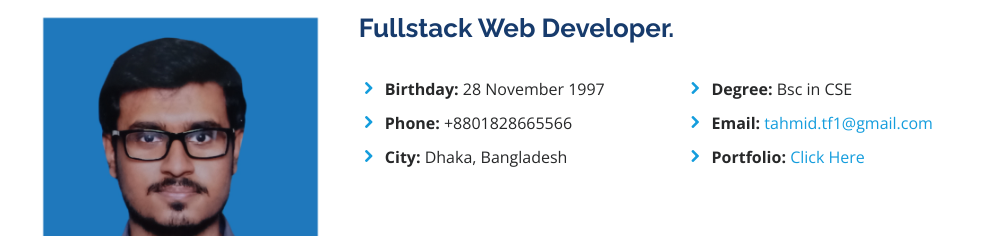
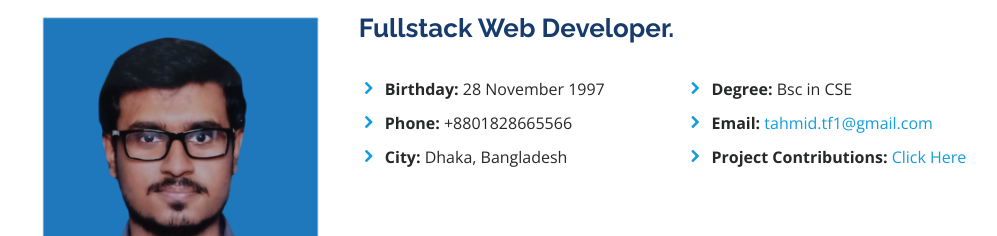
Before and after one commit to tahmid-tf/portfolio, a plain HTML site: page index.html in a window 1280 px wide. Shown: the part 1037-1273 px from the top of the page, without its empty margins (283-1280 px from the left). Drawn offline with nearby package versions, Linux system fonts and the light colour scheme.

Commit message:
project contributions text updated

```diff
--- a/index.html
+++ b/index.html
@@ -233,7 +233,7 @@
 
                     <li>
                       <i class="icofont-rounded-right"></i>
-                      <strong>Portfolio:</strong>
+                      <strong>Project Contributions:</strong>
                       <a href="./portfolio.html" target="_blank">Click Here</a>
                     </li>
 
```
